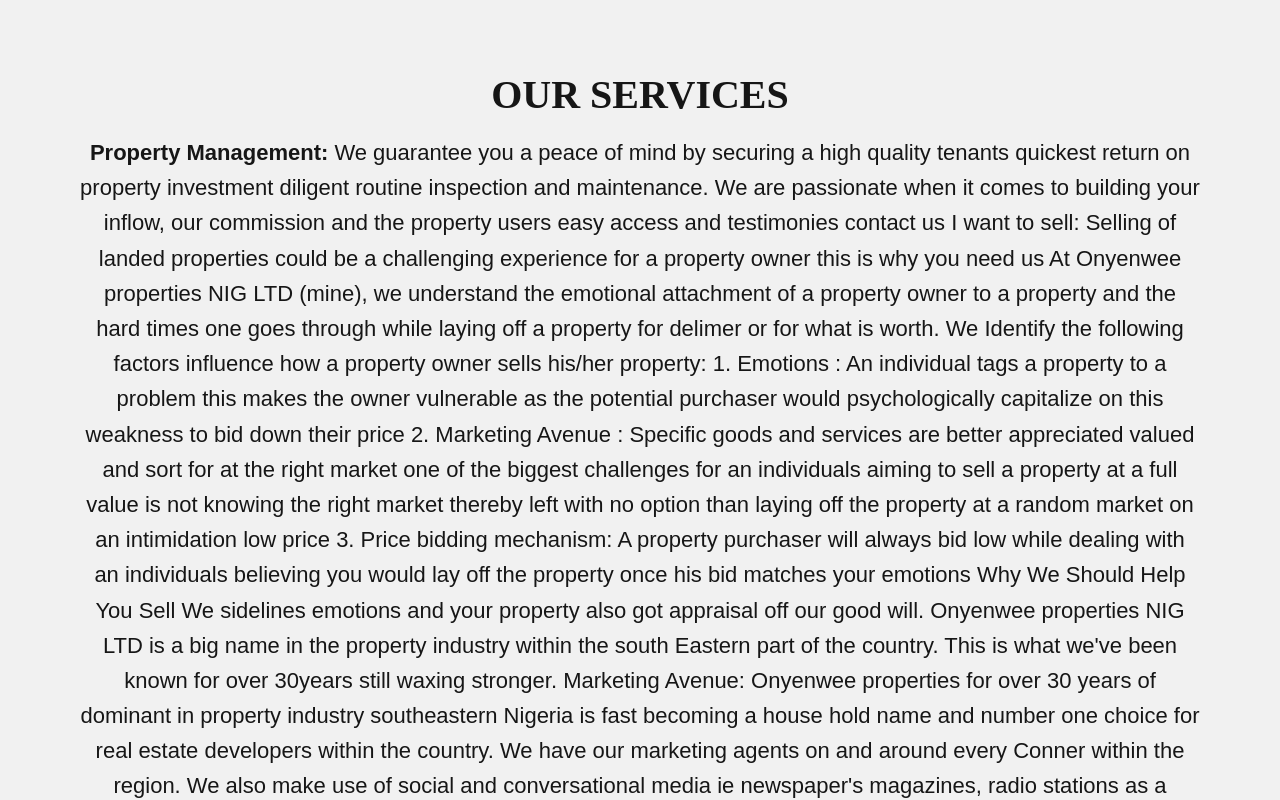
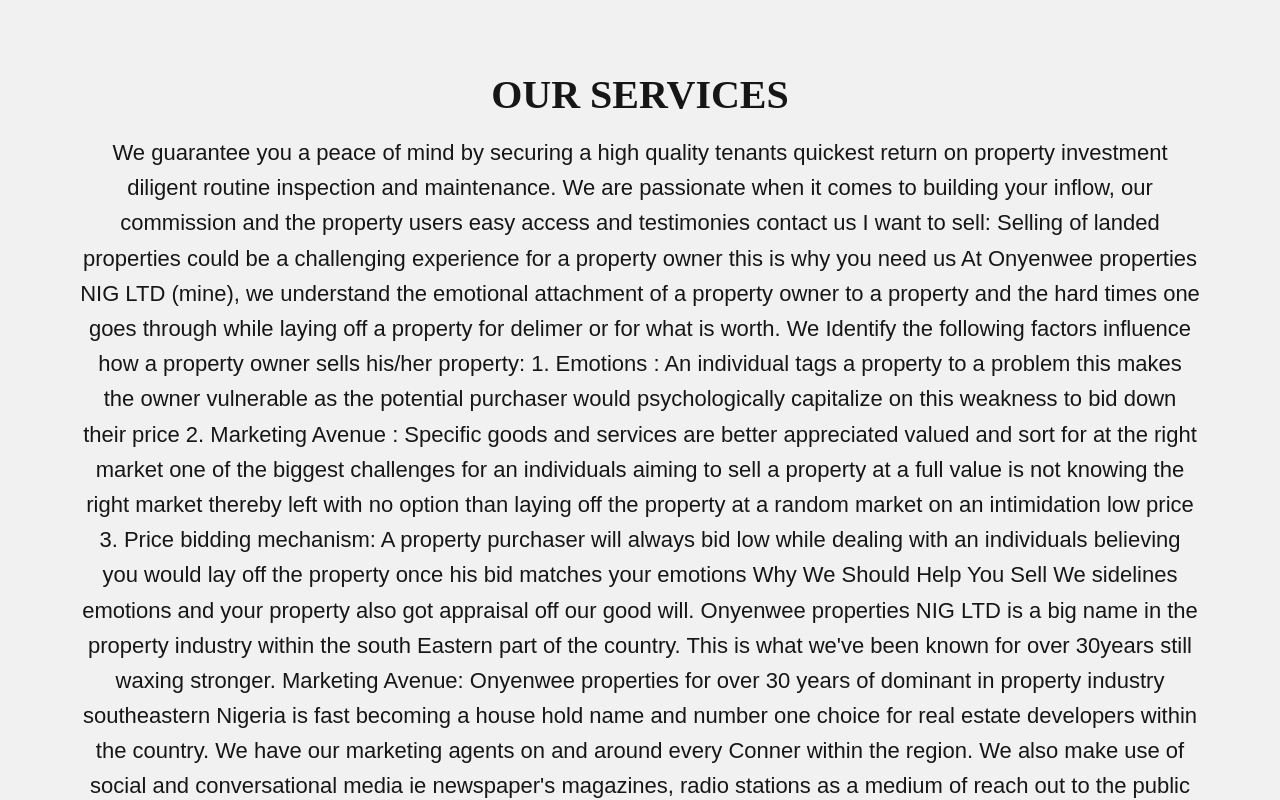
Before and after one commit to clients-projects/onyenweeproperties, a React (Create React App) app: page /property-management in a window 1280 px wide. Shown: the part 1560-2360 px from the top of the page. Built offline with nearby package versions, Linux system fonts and the light colour scheme; what react-router-last-location would draw is missing.

Commit message:
Added another course

```diff
--- a/src/views/PropertyManangement.tsx
+++ b/src/views/PropertyManangement.tsx
@@ -80,8 +80,8 @@ const Home = () => {
                 <h2 className='heading-1 heading-2--dark whoWeAre__title'>
                     Our Services
                 </h2>
-                <p className='whoWeAre__text'>
-                    <strong>Property Management:</strong> We guarantee you a
+                <div className='whoWeAre__text'>
+                     We guarantee you a
                     peace of mind by securing a high quality tenants quickest
                     return on property investment diligent routine inspection
                     and maintenance. We are passionate when it comes to building
@@ -145,7 +145,7 @@ const Home = () => {
                     and interior we are into sales and purchase of furniture,
                     toiletries, electronics appliances and house hold equipment
                     whole sale supply hotels and public centers.
-                </p>
+                </div>
             </div>{' '}
         </>
     )
```
